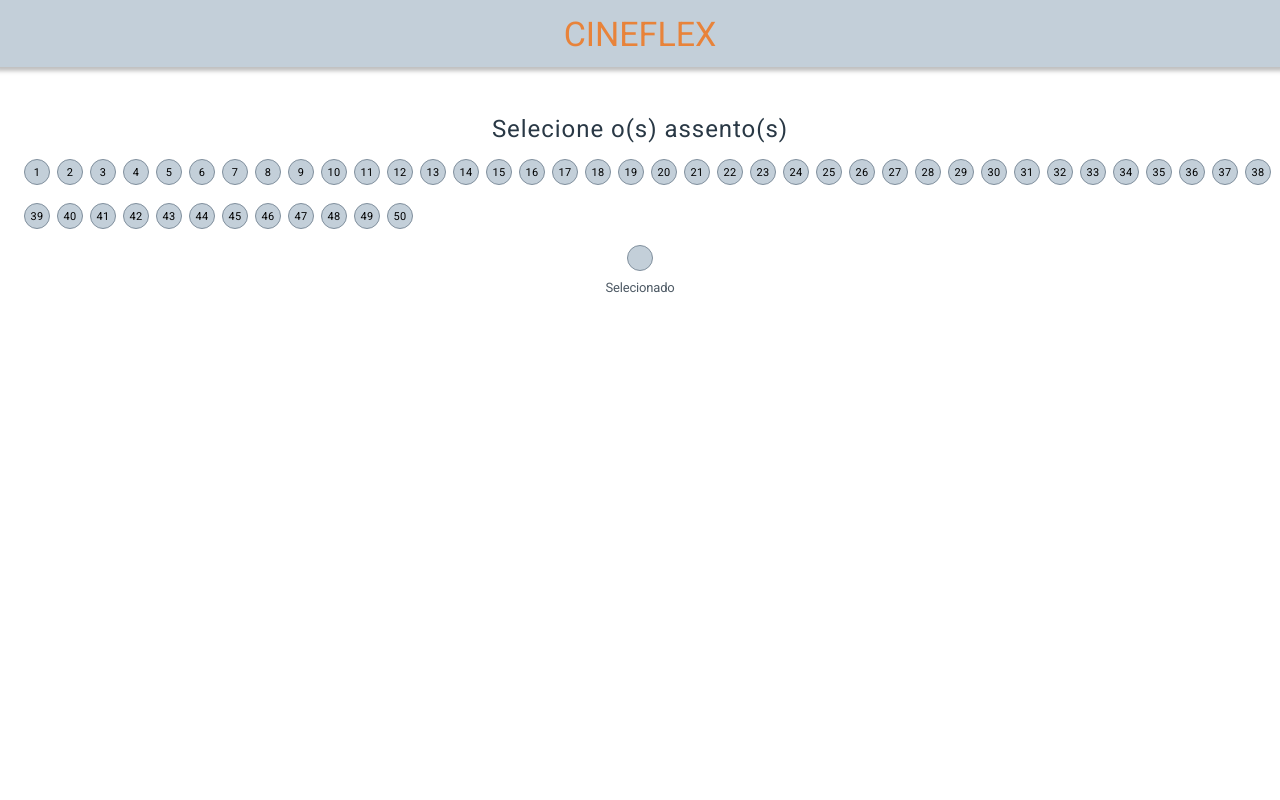
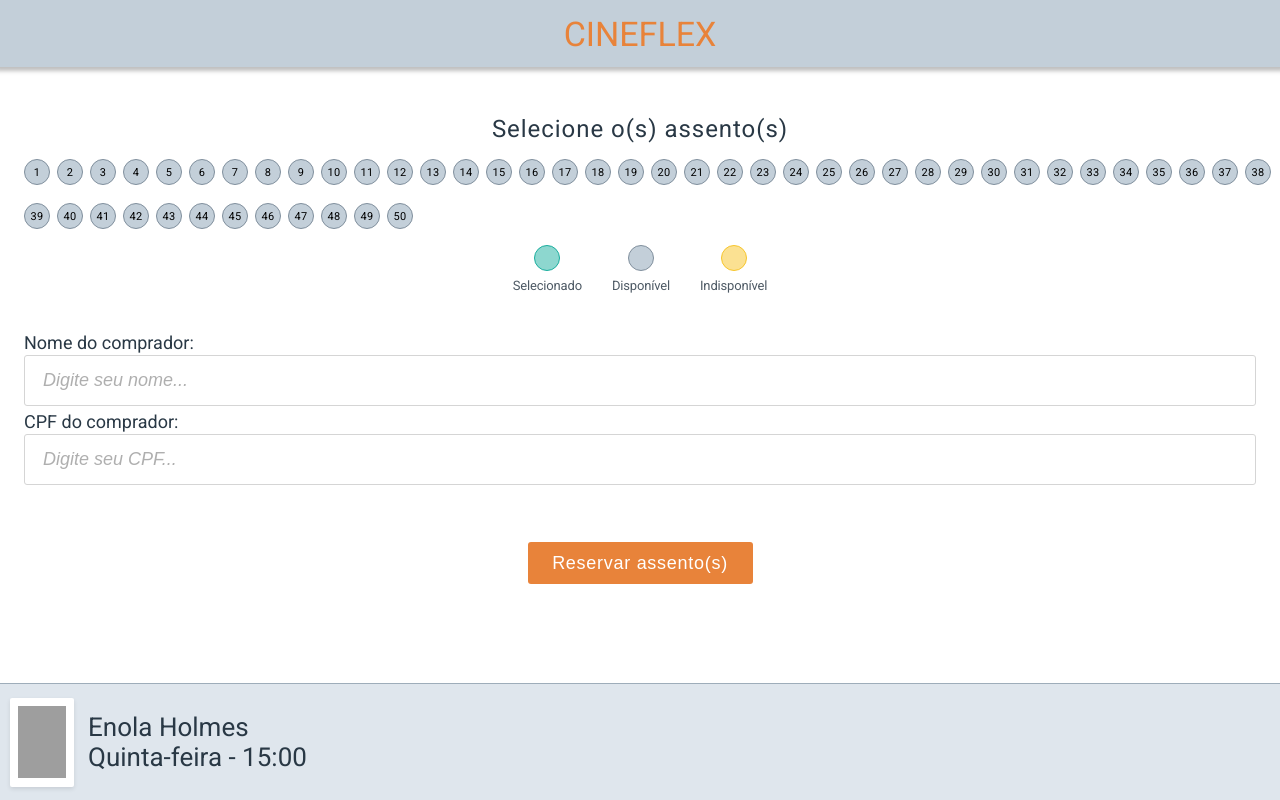
Before and after one commit to iurimp91/cineflex, a React app: page / in a window 1280 px wide. Built offline with nearby package versions, Linux system fonts and the light colour scheme; grey boxes are pictures that could not be loaded.

Commit message:
Footer implemented + Seats page implemented

```diff
--- a/public/styles/styles.css
+++ b/public/styles/styles.css
@@ -22,6 +22,10 @@ header {
     display: flex;
     flex-direction: column;
     align-items: center;
+}
+
+.sessions-container, .seats-container {
+    margin-bottom: 117px;
 }
 
 h1 {
@@ -102,7 +106,7 @@ h1 {
     padding-left: 24px;
 }
 
-.seats-container .seats-row .seat, .seats-subtitle .seat {
+.seats-container .seats-row .seat, .seats-subtitle-box .seat {
     width: 26px;
     height: 26px;
     border: 1px solid #808F9D;
@@ -114,29 +118,127 @@ h1 {
     justify-content: center;
     border-radius: 50px;
     margin: 18px 7px 0 0;
+    cursor: pointer;
 }
 
-.seats-subtitle .seat {
+.seats-subtitle-box .seat {
     margin: 0;
 }
 
-.seats-subtitle {
+.seat.selected {
+    border: 1px solid #1AAE9E;
+    background-color: #8DD7CF;
+}
+
+.seat.unavailable {
+    border: 1px solid #F7C52B;
+    background-color: #FBE192;
+}
+
+.seats-subtitle-box {
     margin-top: 16px;
     display: flex;
+    justify-content: space-between;
 }
 
-.seats-subtitle div:first-of-type {
+.seats-subtitle-box .seat-subtitle {
     display: flex;
     flex-direction: column;
     align-items: center;
+    margin-right: 30px;
 }
 
-.seats-subtitle span {
+.seats-subtitle-box .seat-subtitle:last-child {
+    margin-right: 0;
+}
+
+.seats-subtitle-box span {
     font-size: 13px;
     color: #4E5A65;
     letter-spacing: -0.013em;
-    margin-top: 10px;
+    margin-top: 8px;
 }
+
+.seats-buyer-box {
+    width: 100%;
+    margin-top: 42px;
+    padding: 0 24px;
+}
+
+.seats-buyer-box h2 {
+    font-size: 18px;
+    color: #293845;
+    margin-bottom: 3px;
+}
+
+.seats-buyer-box input {
+    width: 100%;
+    height: 51px;
+    border-radius: 3px;
+    border: 1px solid #D5D5D5;
+    margin-bottom: 7px;
+    padding-left: 18px;
+    font-size: 18px;
+    font-style: italic;
+    color: #293845;
+}
+
+::-webkit-input-placeholder {
+    color: #AFAFAF;
+ }
+
+.seats-container button {
+    width: 225px;
+    height: 42px;
+    margin: 50px 0 30px 0;
+    background-color: #E8833A;
+    border-radius: 3px;
+    letter-spacing: 0.04em;
+    font-size: 18px;
+    color: #FFFFFF;
+    border: none;
+}
+
+.seats-container button:active {
+    background-color: #E8730A;
+}
+
+.footer {
+    width: 100%;
+    height: 117px;
+    background-color: #DFE6ED;
+    border-top: 1px solid #9EADBA;
+    display: flex;
+    align-items: center;
+    padding-left: 10px;
+    position: fixed;
+    left: 0;
+    bottom: 0;
+}
+
+.footer-image-box {
+    width: 64px;
+    height: 89px;
+    border-radius: 2px;
+    background-color: #FFFFFF;
+    box-shadow: 0 2px 4px 0 rgba(0, 0, 0, 0.10);
+    display: flex;
+    align-items: center;
+    justify-content: center;
+    margin-right: 14px;
+}
+
+.footer img {
+    width: 48px;
+    height: 72px;
+}
+
+.footer-text {
+    font-size: 26px;
+    color: #293845;
+    line-height: 30px;
+}
+
 
 .escondido {
     display: none;
--- a/src/index.js
+++ b/src/index.js
@@ -53,6 +53,15 @@ function App () {
                         </div>
                     </li>
                 </ul>
+                <div className="footer">
+                    <div className="footer-image-box">
+                    <img src="https://4.bp.blogspot.com/-35D6v4UpITg/WrrS9cw_yQI/AAAAAAABQ4Y/iSpYlbUT3nEDxS4rlRmXUzI7nf01MddNgCKgBGAs/s1600/IMG_9119.JPG" />
+                    </div>
+                    <div className="footer-text">
+                        <h3>Enola Holmes</h3>
+                        <h3>Quinta-feira - 15:00</h3>
+                    </div>
+                </div>
             </div>
 
             <div className="seats-container">
@@ -60,8 +69,26 @@ function App () {
                 <ul className="seats-row">
                     {assentos.map((assento) => <li className="seat">{assento}</li>)}
                 </ul>
-                <div className="seats-subtitle">
-                    <div><div className="seat"></div><span>Selecionado</span></div>
+                <div className="seats-subtitle-box">
+                    <div className="seat-subtitle"><div className="seat selected"></div><span>Selecionado</span></div>
+                    <div className="seat-subtitle"><div className="seat"></div><span>Disponível</span></div>
+                    <div className="seat-subtitle"><div className="seat unavailable"></div><span>Indisponível</span></div>
+                </div>
+                <div className="seats-buyer-box">
+                    <h2>Nome do comprador:</h2>
+                    <input type="text" placeholder="Digite seu nome..." />
+                    <h2>CPF do comprador:</h2>
+                    <input type="text" placeholder="Digite seu CPF..." />
+                </div>
+                <button>Reservar assento(s)</button>
+                <div className="footer">
+                    <div className="footer-image-box">
+                    <img src="https://4.bp.blogspot.com/-35D6v4UpITg/WrrS9cw_yQI/AAAAAAABQ4Y/iSpYlbUT3nEDxS4rlRmXUzI7nf01MddNgCKgBGAs/s1600/IMG_9119.JPG" />
+                    </div>
+                    <div className="footer-text">
+                        <h3>Enola Holmes</h3>
+                        <h3>Quinta-feira - 15:00</h3>
+                    </div>
                 </div>
             </div>
         </>
```
